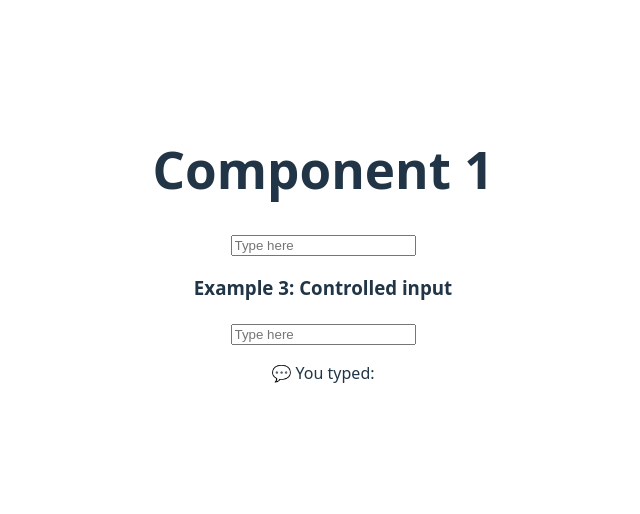
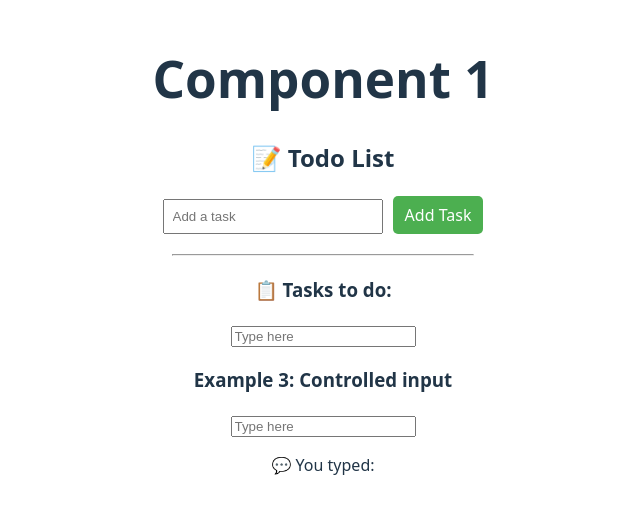
Before and after one commit to IVA079/web_dev, a React (Vite) app in the folder react-object-state/: page / in a window 1280 px wide. Shown: the part 146-660 px from the top of the page, without its empty margins (317-957 px from the left). Built offline with nearby package versions, Linux system fonts and the light colour scheme.

Commit message:
adding task and display all task by map

```diff
--- a/react-object-state/src/App.jsx
+++ b/react-object-state/src/App.jsx
@@ -24,11 +24,11 @@ function App() {
   return (
     <div>
       <h1>Component 1</h1>
-
+<TodoList/>
      <Example3/>
 
 
-<E3State/>
+       <E3State/>
 
 
     </div>
--- a/react-object-state/src/TodoList/TodoList.jsx
+++ b/react-object-state/src/TodoList/TodoList.jsx
@@ -6,34 +6,54 @@ import { useState } from "react";
 export default function TodoList() {
 
 
-    let [arr, set] = useState([" "]);
+    let [arr, setArr] = useState([]);
 
-    let [text, setText] = useState("");
-
-
-       let add=()=>
-
-
-        {
+    let [text, settext] = useState("");
 
 
 
-            set([...arr,"a"])
-        }
+    let handlechange = (e) => {
+        settext(e.target.value);
+        console.log(e.target.value)
+    }
 
+
+    let add = () => {
+        setArr([...arr, text]);
+    }
 
 
 
 
 
     return (
-        <div>
+        <>
+            <h2>📝 Todo List</h2>
 
-            <input placeholder="add a tak" value={text}></input>
-            <button onClick={add}>add a task</button>
-            <hr></hr>
+            <input
+                placeholder="Add a task"
+                value={text}
+                onChange={handlechange}
+                style={{ padding: "8px", width: "200px", marginRight: "10px" }}
+            />
 
-            <h2>task todo</h2>
+
+
+
+
+            <button
+                onClick={add}
+                style={{
+                    padding: "8px 12px",
+                    backgroundColor: "#4CAF50",
+                    color: "white",
+                    border: "none",
+                    borderRadius: "5px",
+                    cursor: "pointer",
+                }}
+            >
+                Add Task
+            </button>
 
 
 
@@ -41,35 +61,27 @@ export default function TodoList() {
 
 
 
-             {
 
-                     arr.map(
+            <hr style={{ width: "300px", margin: "20px auto" }} />
 
-
-                      (e) => {
-
-                        return <p>{e}</p>;
-
-                    }
-
-
-                )
+            <h3>📋 Tasks to do:</h3>
 
 
 
+            {
+                arr.map(
+                    (e) => {
+                        return <p>{e}</p>;
+                    }
+
+                )
+            }
 
 
 
-             }
-
-
-
-
-
-
-        </div>
-
+        </>
 
 
     )
+
 }
```
